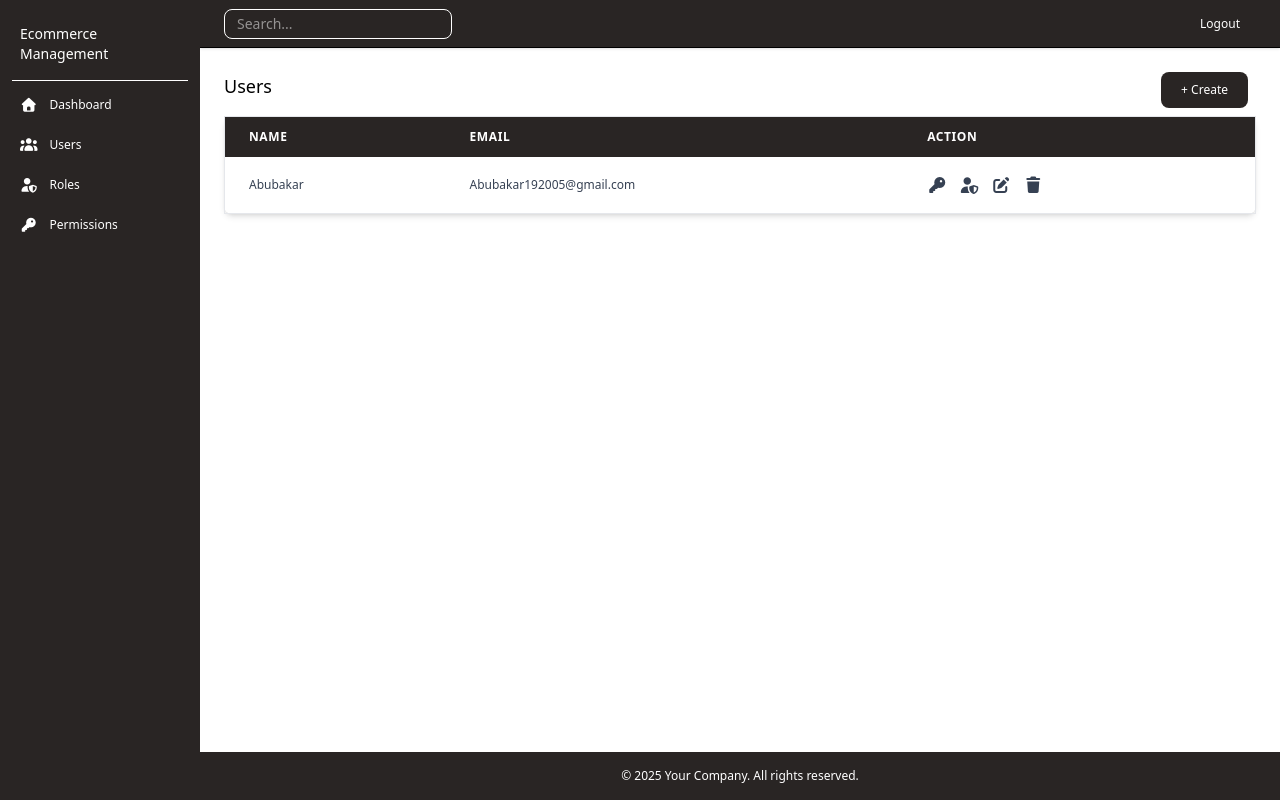
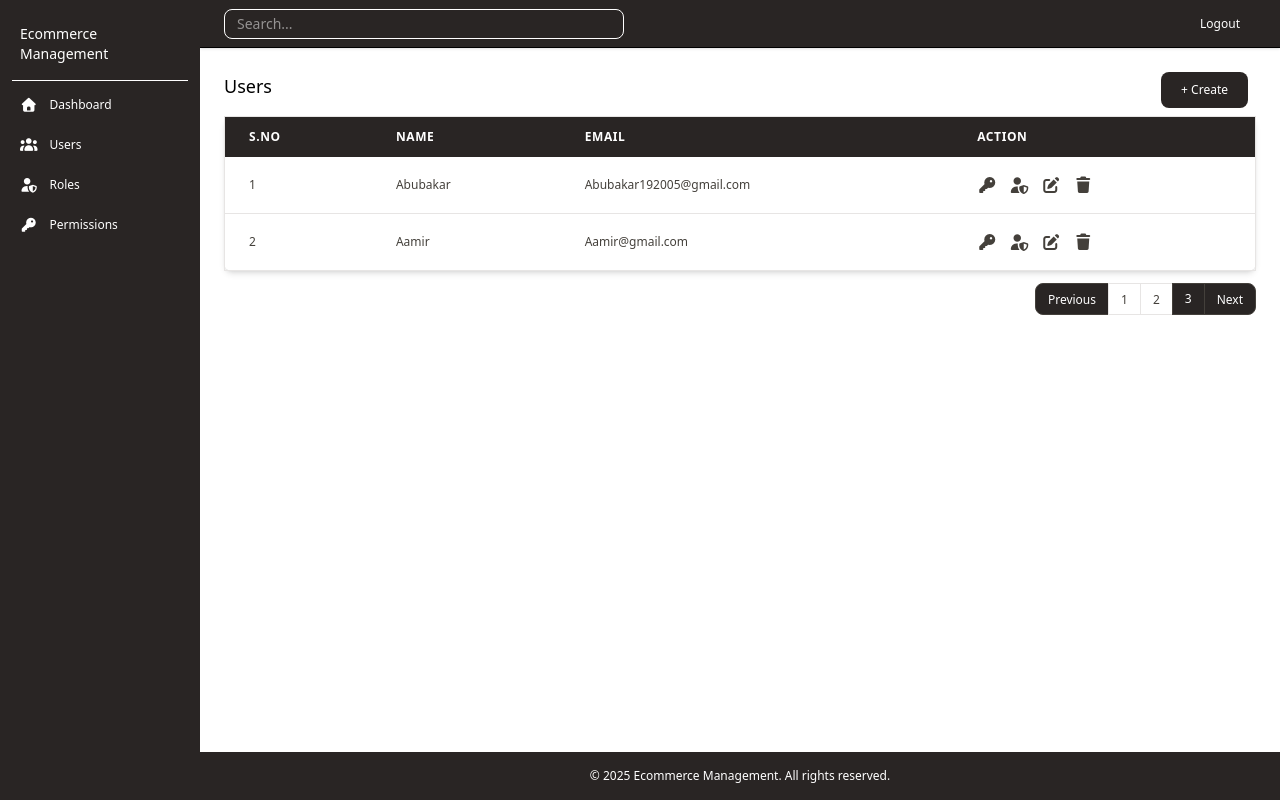
Before and after one commit to Abubakar2211/Ecommerce-Management-Frontend, a React (Vite) app: page /users in a window 1280 px wide. Built offline with nearby package versions, Linux system fonts and the light colour scheme; sample sign-in values are in the browser's storage.

Commit message:
Login APi Integration.

```diff
--- a/src/App.jsx
+++ b/src/App.jsx
@@ -1,27 +1,30 @@
-import { Route, Routes } from 'react-router-dom'
-import './App.css'
-import Dashboard from './pages/Dashboard'
-import Login from './pages/Login'
-import Role from './pages/role/Role'
-import Permission from './pages/permission/Permission'
-import User from './pages/user/User'
-import UserCreate from './pages/user/UserCreate'
-import UserEdit from './pages/user/UserEdit'
+import { Route, Routes } from "react-router-dom";
+import "./App.css";
+import Dashboard from "./pages/Dashboard";
+import Login from "./pages/Login";
+import Role from "./pages/role/Role";
+import Permission from "./pages/permission/Permission";
+import User from "./pages/user/User";
+import UserCreate from "./pages/user/UserCreate";
+import UserEdit from "./pages/user/UserEdit";
+import ProtectedRoute from "./components/ProtectedRoute";
 
 function App() {
-    return (
-        <>
-            <Routes>
-                <Route path='/login' element={<Login />} />
-                <Route path='/dashboard' element={<Dashboard />} />
-                <Route path='/users' element={<User />} />
-                <Route path='/user/create' element={<UserCreate />} />
-                <Route path='/user/edit' element={<UserEdit />} />
-                <Route path='/roles' element={<Role />} />
-                <Route path='/permissions' element={<Permission />} />
-            </Routes>
-        </>
-    )
+  return (
+    <>
+      <Routes>
+        <Route path="/login" element={<Login />} />
+        <Route  element={<ProtectedRoute />}>
+          <Route path="/dashboard" element={<Dashboard />} />
+          <Route path="/users" element={<User />} />
+          <Route path="/user/create" element={<UserCreate />} />
+          <Route path="/user/edit" element={<UserEdit />} />
+          <Route path="/roles" element={<Role />} />
+          <Route path="/permissions" element={<Permission />} />
+        </Route >
+      </Routes>
+    </>
+  );
 }
 
-export default App
+export default App;
--- /dev/null
+++ b/src/components/ProtectedRoute.jsx
@@ -0,0 +1,9 @@
+import { Navigate, Outlet } from "react-router-dom";
+
+export default function ProtectedRoute(){
+    const token = localStorage.getItem("authToken");
+    if(!token){
+        return <Navigate to="/login" replace/>;
+    }
+    return <Outlet />
+}
--- a/src/components/layout/Footer.jsx
+++ b/src/components/layout/Footer.jsx
@@ -1,7 +1,7 @@
 export default function Footer() {
     return (
         <footer className="bg-stone-800 text-white py-4 text-center mt-auto border-t text-xs">
-            &copy; 2025 Your Company. All rights reserved.
+            &copy; 2025 Ecommerce Management. All rights reserved.
         </footer>
     );
 }
--- a/src/components/layout/Navbar.jsx
+++ b/src/components/layout/Navbar.jsx
@@ -4,7 +4,7 @@ export default function Navbar() {
             <input
                 type="text"
                 placeholder="Search..."
-                className="px-3 py-1 border rounded-lg focus:outline-none focus:ring-2 border-white text-white text-sm"
+                className="px-3 py-1 w-100 border rounded-lg focus:outline-none focus:ring-2 border-white text-white text-sm"
             />
             <button className="px-4 py-1 bg-white-500 text-white text-xs hover:bg-stone-700 hover:py-2 hover:rounded ">
                 Logout
--- a/src/pages/Login.jsx
+++ b/src/pages/Login.jsx
@@ -1,39 +1,47 @@
+import {useState } from "react";
+import { useNavigate } from "react-router-dom";
+
 export default function Login() {
+    const [email,setEmail] = useState('');
+    const [password,setPassword] = useState('');
+    const navigate = useNavigate();
+    const handleLoginButton = async () => {
+        try{
+            const response = await fetch("http://127.0.0.1:8000/api/login",{
+                method : "POST",
+                headers : {
+                    "Content-Type" : "application/json",
+                },
+                body:JSON.stringify({
+                    email:email,
+                    password:password
+                })
+            });
+            const data = await response.json();
+            localStorage.setItem("authToken",data.token);
+            console.log("Api Response : ",data);
+            setEmail("");
+            setPassword("");
+            navigate("/dashboard");
+        }catch(error){
+            console.error("Error".error);
+        }
+    }
     return (
         <div className="flex min-h-screen items-center justify-center bg-gray-100">
             <div className="w-full max-w-md bg-white shadow-lg rounded-2xl p-8">
                 <h1 className="text-2xl font-bold text-center text-stone-800 mb-6">Login</h1>
-
-                <form className="space-y-5">
+                <div className="space-y-5">
                     <div>
-                        <label className="block mb-1 text-sm font-medium text-gray-700">
-                            Email
-                        </label>
-                        <input
-                            type="email"
-                            placeholder="Enter your email"
-                            className="w-full px-4 py-2 border rounded-lg focus:ring-2 focus:ring-stone-400 focus:outline-none"
-                        />
+                        <label className="block mb-1 text-sm font-medium text-gray-700">Email</label>
+                        <input value={email} onChange={(e) => setEmail(e.target.value)} type="email" placeholder="Enter your email" className="w-full px-4 py-2 border rounded-lg focus:ring-2 focus:ring-stone-400 focus:outline-none"/>
                     </div>
-
                     <div>
-                        <label className="block mb-1 text-sm font-medium text-gray-700">
-                            Password
-                        </label>
-                        <input
-                            type="password"
-                            placeholder="Enter your password"
-                            className="w-full px-4 py-2 border rounded-lg focus:ring-2 focus:ring-stone-400 focus:outline-none"
-                        />
+                        <label className="block mb-1 text-sm font-medium text-gray-700">Password</label>
+                        <input value={password} onChange={(e) => setPassword(e.target.value)} type="password" placeholder="Enter your password" className="w-full px-4 py-2 border rounded-lg focus:ring-2 focus:ring-stone-400 focus:outline-none"/>
                     </div>
-
-                    <button
-                        type="submit"
-                        className="w-full bg-stone-800 hover:bg-stone-700 text-white font-medium py-2.5 rounded-lg transition"
-                    >
-                        Login
-                    </button>
-                </form>
+                    <button type="submit" onClick={()=>handleLoginButton()} className="w-full bg-stone-800 hover:bg-stone-700 text-white font-medium py-2.5 rounded-lg transition"> Login</button>
+                </div>
             </div>
         </div>
     );
--- a/src/pages/role/Role.jsx
+++ b/src/pages/role/Role.jsx
@@ -2,14 +2,27 @@ import { Link } from "react-router-dom";
 import Main from "../../components/layout/Main";
 
 export default function Role() {
+
+
+    const roles = [
+        {
+            name : 'Abubakar',
+            email : 'Abubakar192005@gmail.com'
+        },
+        {
+            name : 'Aamir',
+            email : 'Aamir@gmail.com'
+        }
+    ]
+
     return (
         <>
             <Main>
                 <div className="flex justify-between">
-                    <h1 className="text-2xl">
-                        Roles
+                    <h1 className="text-lg">
+                        Users
                     </h1>
-                    <Link to="/user/create" className="text-white bg-stone-800 hover:bg-stone-700 focus:ring-4 focus:ring-stone-400 font-medium rounded-lg text-sm px-5 py-2.5 me-2 mb-2 transition">
+                    <Link to="/user/create" className="text-white bg-stone-800 hover:bg-stone-700 focus:ring-4 focus:ring-stone-400 font-medium rounded-lg text-xs px-5 py-2.5 me-2 mb-2 transition">
                         + Create
                     </Link>
                 </div>
@@ -17,25 +30,27 @@ export default function Role() {
                     <table className="w-full  border border-gray-200 shadow-md rounded-lg border-rounded">
                         <thead className="bg-stone-800 text-white">
                             <tr>
-                                <th className="px-6 py-3 text-left font-semibold uppercase tracking-wider">Name</th>
-                                <th className="px-6 py-3 text-left font-semibold uppercase tracking-wider">Action</th>
+                                <th className="px-6 py-3 text-left font-semibold uppercase tracking-wider text-xs">Name</th>
+                                    <th className="px-6 py-3 text-left font-semibold uppercase tracking-wider text-xs">Action</th>
                             </tr>
                         </thead>
                         <tbody className="divide-y divide-gray-200">
+                            {roles.map((role) => (
                             <tr className="hover:bg-gray-100 transition">
-                                <td className="px-6 py-4  text-gray-700 ">Admin</td>
+                                <td className="px-6 py-4  text-gray-700 text-xs ">{role.name}</td>
                                 <td className="px-6 py-4 text-gray-700 flex space-x-3">
-                                    <Link to="/role/assignrolepermission" >
-                                        <i className="fa-solid fa-list-check text-xl"></i>
+                                    <Link to="/user/assignpermission" >
+                                        <i className="fa-solid fa-key text-md"></i>
                                     </Link>
-                                    <Link to="/role/edit" >
-                                        <i className="fa-solid fa-pen-to-square text-xl"></i>
+                                    <Link to="/user/edit" >
+                                        <i className="fa-solid fa-pen-to-square text-md"></i>
                                     </Link>
-                                    <Link to="/role/delete" >
-                                        <i className="fa-solid fa-trash text-xl"></i>
+                                    <Link to="/user/delete" >
+                                        <i className="fa-solid fa-trash text-md"></i>
                                     </Link>
                                 </td>
                             </tr>
+                            ))}
                         </tbody>
                     </table>
                 </div>
--- a/src/pages/user/User.jsx
+++ b/src/pages/user/User.jsx
@@ -2,49 +2,98 @@ import { Link } from "react-router-dom";
 import Main from "../../components/layout/Main";
 
 export default function User() {
-
+  const user = [
+    {
+      name: "Abubakar",
+      email: "Abubakar192005@gmail.com",
+    },
+    {
+      name: "Aamir",
+      email: "Aamir@gmail.com",
+    },
+  ];
 
   return (
     <>
       <Main>
         <div className="flex justify-between">
-                    <h1 className="text-lg">
-                        Users
-                    </h1>
-                    <Link to="/user/create" className="text-white bg-stone-800 hover:bg-stone-700 focus:ring-4 focus:ring-stone-400 font-medium rounded-lg text-xs px-5 py-2.5 me-2 mb-2 transition">
+          <h1 className="text-lg">Users</h1>
+          <Link
+            to="/user/create"
+            className="text-white bg-stone-800 hover:bg-stone-700 focus:ring-4 focus:ring-stone-400 font-medium rounded-lg text-xs px-5 py-2.5 me-2 mb-2 transition"
+          >
             + Create
           </Link>
         </div>
         <div>
-                    <table className="w-full  border border-gray-200 shadow-md rounded-lg border-rounded">
+          <table className="w-full  border border-stone-200 shadow-md rounded-lg border-rounded">
             <thead className="bg-stone-800 text-white">
               <tr>
-                                <th className="px-6 py-3 text-left font-semibold uppercase tracking-wider text-xs">Name</th>
-                                <th className="px-6 py-3 text-left font-semibold uppercase tracking-wider text-xs">Email</th>
-                                <th className="px-6 py-3 text-left font-semibold uppercase tracking-wider text-xs">Action</th>
+                <th className="px-6 py-3 text-left font-semibold uppercase tracking-wider text-xs">
+                  S.No
+                </th>
+                <th className="px-6 py-3 text-left font-semibold uppercase tracking-wider text-xs">
+                  Name
+                </th>
+                <th className="px-6 py-3 text-left font-semibold uppercase tracking-wider text-xs">
+                  Email
+                </th>
+                <th className="px-6 py-3 text-left font-semibold uppercase tracking-wider text-xs">
+                  Action
+                </th>
               </tr>
             </thead>
-                        <tbody className="divide-y divide-gray-200">
-                            <tr className="hover:bg-gray-100 transition">
-                                <td className="px-6 py-4  text-gray-700 text-xs ">Abubakar</td>
-                                <td className="px-6 py-4  text-gray-700 text-xs">Abubakar192005@gmail.com</td>
-                                <td className="px-6 py-4 text-gray-700 flex space-x-3">
-                                    <Link to="/user/assignpermission" >
+            <tbody className="divide-y divide-stone-200">
+              {user.map((user, index) => (
+                <tr className="hover:bg-stone-100 transition">
+                  <td className="px-6 py-4  text-stone-700 text-xs ">
+                    {index + 1}
+                  </td>
+                  <td className="px-6 py-4  text-stone-700 text-xs ">
+                    {user.name}
+                  </td>
+                  <td className="px-6 py-4  text-stone-700 text-xs">
+                    {user.email}
+                  </td>
+                  <td className="px-6 py-4 text-stone-700 flex space-x-3">
+                    <Link to="/user/assignpermission">
                       <i className="fa-solid fa-key text-md"></i>
                     </Link>
-                                    <Link to="/user/assignrole" >
+                    <Link to="/user/assignrole">
                       <i className="fa-solid fa-user-shield text-md"></i>
                     </Link>
-                                    <Link to="/user/edit" >
+                    <Link to="/user/edit">
                       <i className="fa-solid fa-pen-to-square text-md"></i>
                     </Link>
-                                    <Link to="/user/delete" >
+                    <Link to="/user/delete">
                       <i className="fa-solid fa-trash text-md"></i>
                     </Link>
                   </td>
                 </tr>
+              ))}
             </tbody>
           </table>
+          <div className="flex justify-end mt-3">
+            <nav aria-label="Page navigation">
+              <ul className="inline-flex -space-x-px text-xs">
+                <li>
+                  <a href="#" className="flex items-center justify-center px-3 h-8 ms-0 leading-tight text-white bg-stone-800 border border-stone-700 rounded-l-lg hover:bg-stone-700 hover:text-white transition"> Previous</a>
+                </li>
+                <li>
+                  <a href="#" className="flex items-center justify-center px-3 h-8 leading-tight text-stone-700 bg-white border border-stone-200 hover:bg-stone-100 hover:text-stone-800 transition"> 1</a>
+                </li>
+                <li>
+                  <a href="#" className="flex items-center justify-center px-3 h-8 leading-tight text-stone-700 bg-white border border-stone-200 hover:bg-stone-100 hover:text-stone-800 transition"> 2</a>
+                </li>
+                <li>
+                  <a href="#" aria-current="page" className="flex items-center justify-center px-3 h-8 text-white bg-stone-800 border border-stone-700 hover:bg-stone-700 hover:text-white transition"> 3</a>
+                </li>
+                <li>
+                  <a href="#" className="flex items-center justify-center px-3 h-8 leading-tight text-white bg-stone-800 border border-stone-700 rounded-r-lg hover:bg-stone-700 hover:text-white transition"> Next</a>
+                </li>
+              </ul>
+            </nav>
+          </div>
         </div>
       </Main>
     </>
```
Lines whose indentation alone changed are shown as unchanged.
